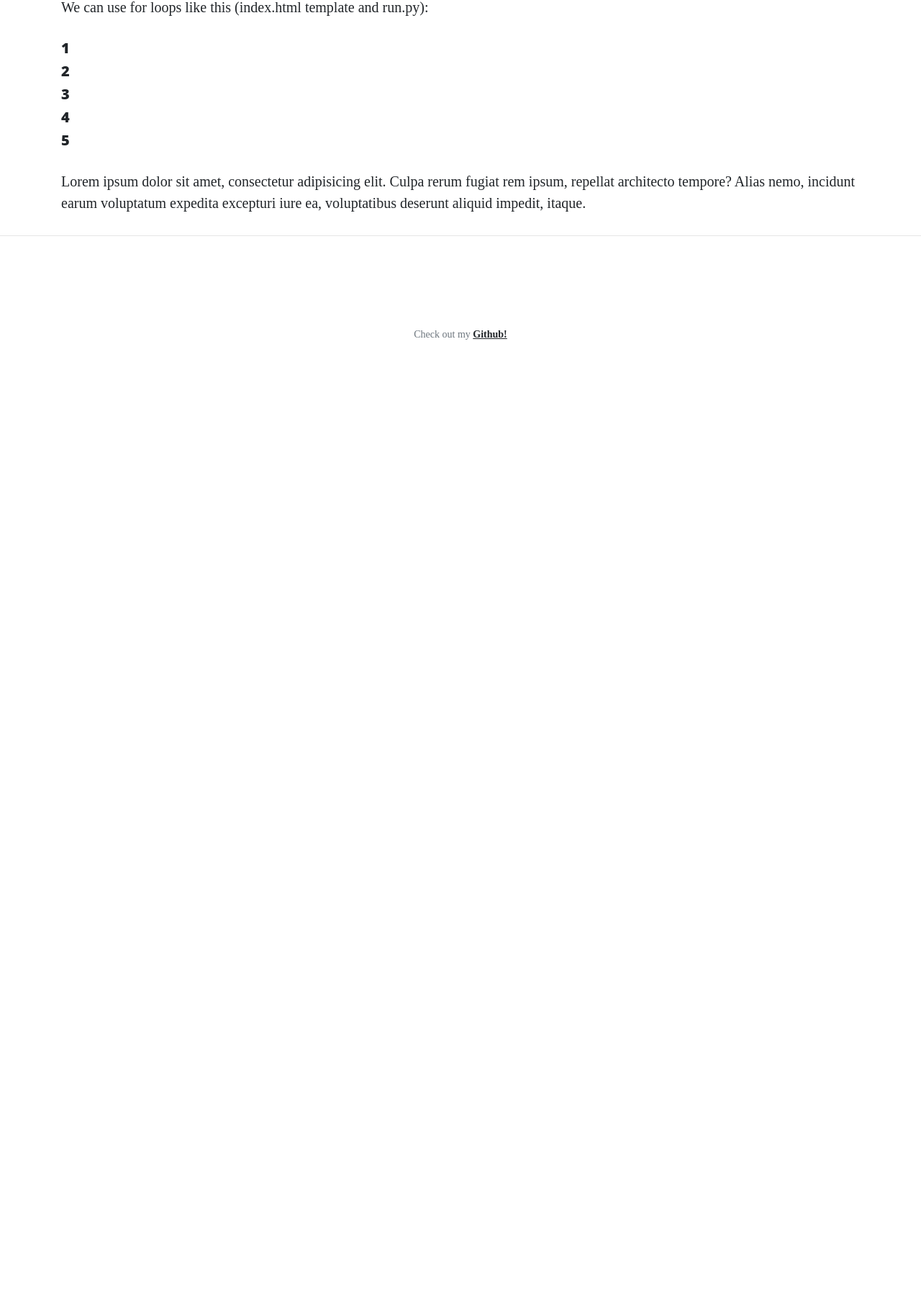
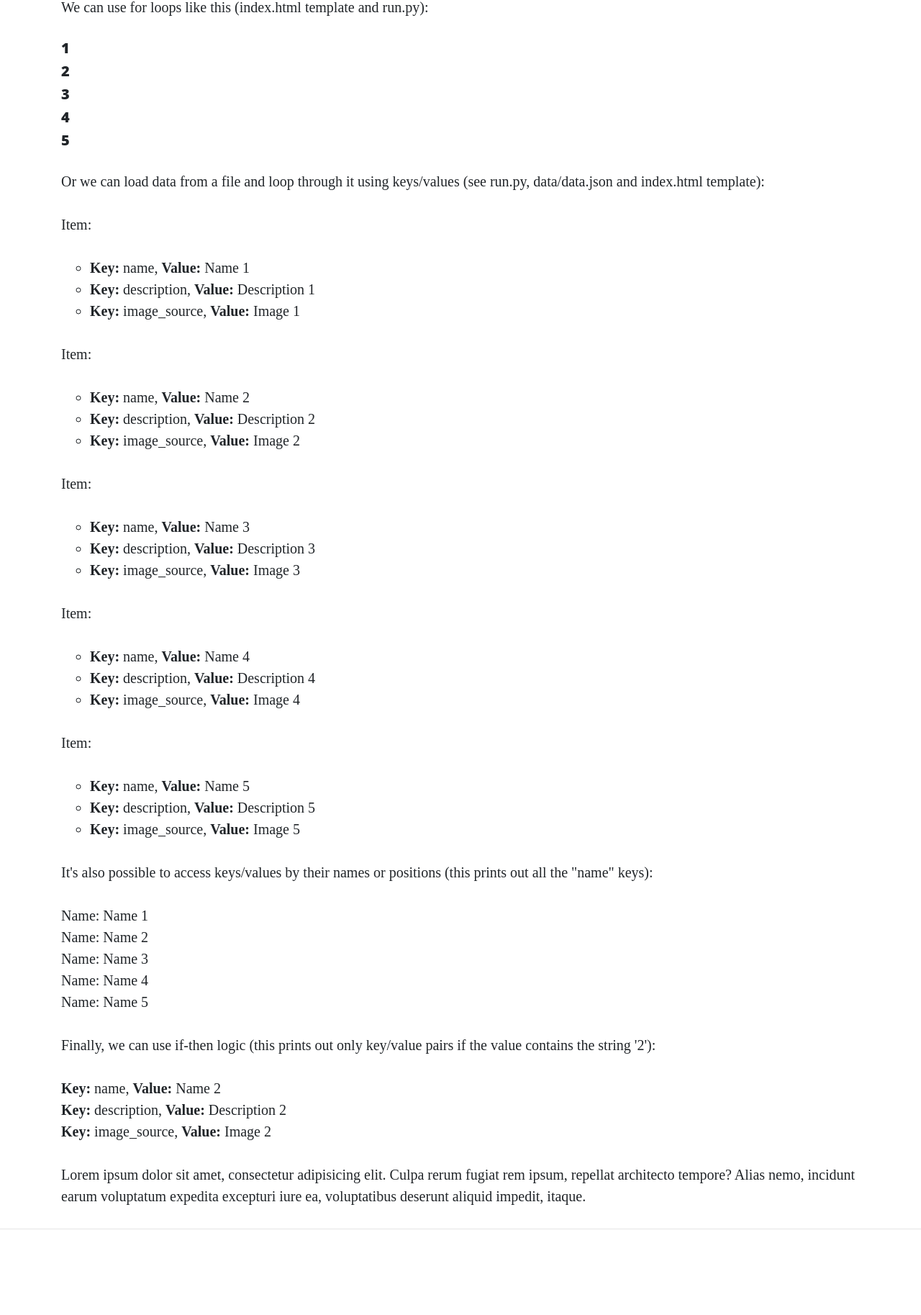
Before and after one commit to ckz8780/ci-pp-flask, a Flask app: page / in a window 1280 px wide. Shown: the part 683-2510 px from the top of the page at 72% size. Before the commit the page ends 1155 px from the top, so only its background shows below. Run offline with Flask 2, Linux system fonts and the light colour scheme; some libraries are stand-ins or nearby versions.

Commit message:
Added dict iteration and if-then logic examples

```diff
--- /dev/null
+++ b/data/data.json
@@ -0,0 +1,27 @@
+[
+    {
+        "name": "Name 1",
+        "description": "Description 1",
+        "image_source": "Image 1"
+    },
+    {
+        "name": "Name 2",
+        "description": "Description 2",
+        "image_source": "Image 2"
+    },
+    {
+        "name": "Name 3",
+        "description": "Description 3",
+        "image_source": "Image 3"
+    },
+    {
+        "name": "Name 4",
+        "description": "Description 4",
+        "image_source": "Image 4"
+    },
+    {
+        "name": "Name 5",
+        "description": "Description 5",
+        "image_source": "Image 5"
+    }
+]
--- a/run.py
+++ b/run.py
@@ -1,15 +1,20 @@
 import os
+import json
 from flask import Flask, render_template
 
 app = Flask(__name__)
 
 @app.route('/')
 def index():
+    with open('data/data.json') as f:
+        data = json.load(f)
+
     return render_template(
                     'index.html',
                     page_heading="Home",
                     template_var="This (home) heading was generated with a template variable (see run.py)",
-                    list_of_numbers=[1, 2, 3, 4,5]
+                    list_of_numbers=[1, 2, 3, 4,5],
+                    json_data = data
                 )
 
 @app.route('/about')
--- a/templates/index.html
+++ b/templates/index.html
@@ -10,5 +10,40 @@
 {% endfor %}
 </ul>
 
+<p>Or we can load data from a file and loop through it using keys/values (see run.py, data/data.json and index.html template):</p>
+
+<ul class="list-unstyled">
+    {% for item in json_data %}
+        <li>
+            <p>Item:</p>
+            <ul>
+                {% for key, value in item.items() %}
+                    <li><strong>Key:</strong> {{ key }}, <strong>Value:</strong> {{ value }}</li>
+                {% endfor %}
+            </ul>
+        </li>
+    {% endfor %}
+</ul>
+
+<p>It's also possible to access keys/values by their names or positions (this prints out all the "name" keys):</p>
+
+<ul class="list-unstyled">
+    {% for item in json_data %}
+        <li>Name: {{ item.name }}</li>
+    {% endfor %}
+</ul>
+
+<p>Finally, we can use if-then logic (this prints out only key/value pairs if the value contains the string '2'):</p>
+
+<ul class="list-unstyled">
+    {% for item in json_data %}
+        {% for key, value in item.items() %}
+            {% if '2' in value %}
+                <li><strong>Key:</strong> {{ key }}, <strong>Value:</strong> {{ value }}</li>
+            {% endif %}
+        {% endfor %}
+    {% endfor %}
+</ul>
+
 <p>Lorem ipsum dolor sit amet, consectetur adipisicing elit. Culpa rerum fugiat rem ipsum, repellat architecto tempore? Alias nemo, incidunt earum voluptatum expedita excepturi iure ea, voluptatibus deserunt aliquid impedit, itaque.</p>
 {% endblock %}
```
Also changed, not shown: README.md.
